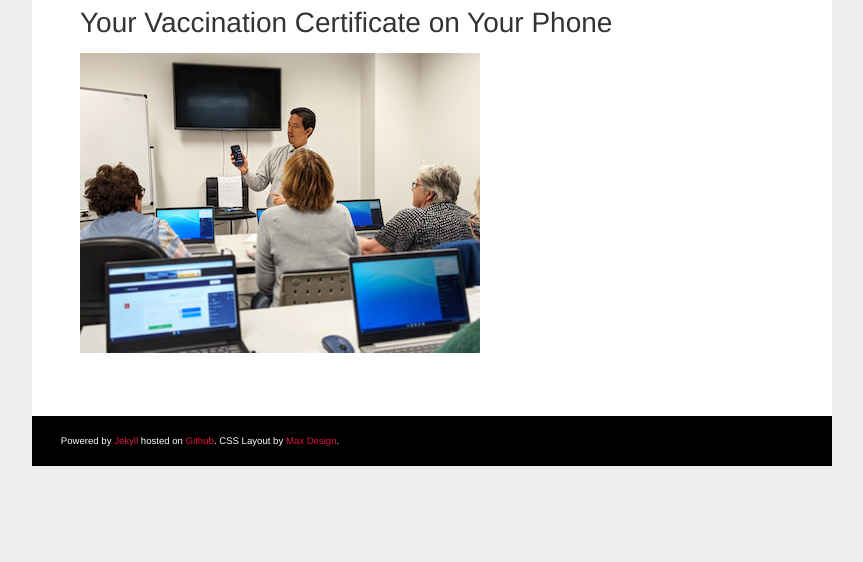
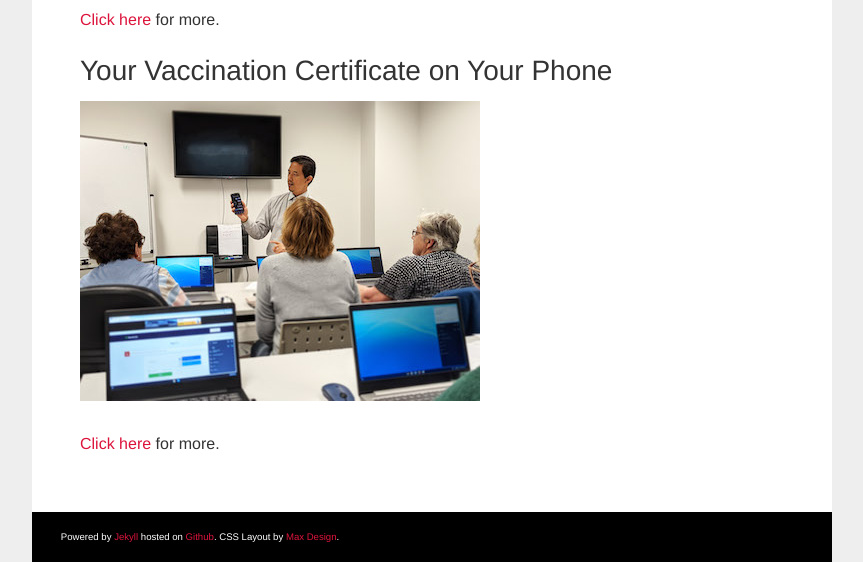
Before and after one commit to auxellbs/splconline.github.io, a Jekyll site: the page built from gallery/index.md, in a window 1280 px wide. Shown: the part 649-1211 px from the top of the page, without its empty margins (208-1071 px from the left). Built offline with Jekyll 4.4.1, drawn with Linux system fonts in a browser that asks for light colours; our own code applies the rules of GitHub Pages for plain Markdown files; before the commit the page ends 1115 px from its top, so only the background shows below that.

Commit message:
Update index.md

```diff
--- a/gallery/index.md
+++ b/gallery/index.md
@@ -3,5 +3,9 @@ Click the images below to view photo galleries of Be Connected activities at SPL
 ## One-to-One Digital Skills Sessions
 [![Click image to view gallery](/img/beconnected/one-to-one-icon.jpg)](https://photos.app.goo.gl/GctjEFp7bo1yUuLe9){:target="_blank"}
 
+[Click here](https://photos.app.goo.gl/GctjEFp7bo1yUuLe9){:target="_blank"} for more.
+
 ## Your Vaccination Certificate on Your Phone
 [![Click image to view gallery](/img/beconnected/vax-cert-icon.jpg)](https://photos.app.goo.gl/JgtV7NAFp9WSjJHP8){:target="_blank"}
+
+[Click here](https://photos.app.goo.gl/JgtV7NAFp9WSjJHP8){:target="_blank"} for more.
```
